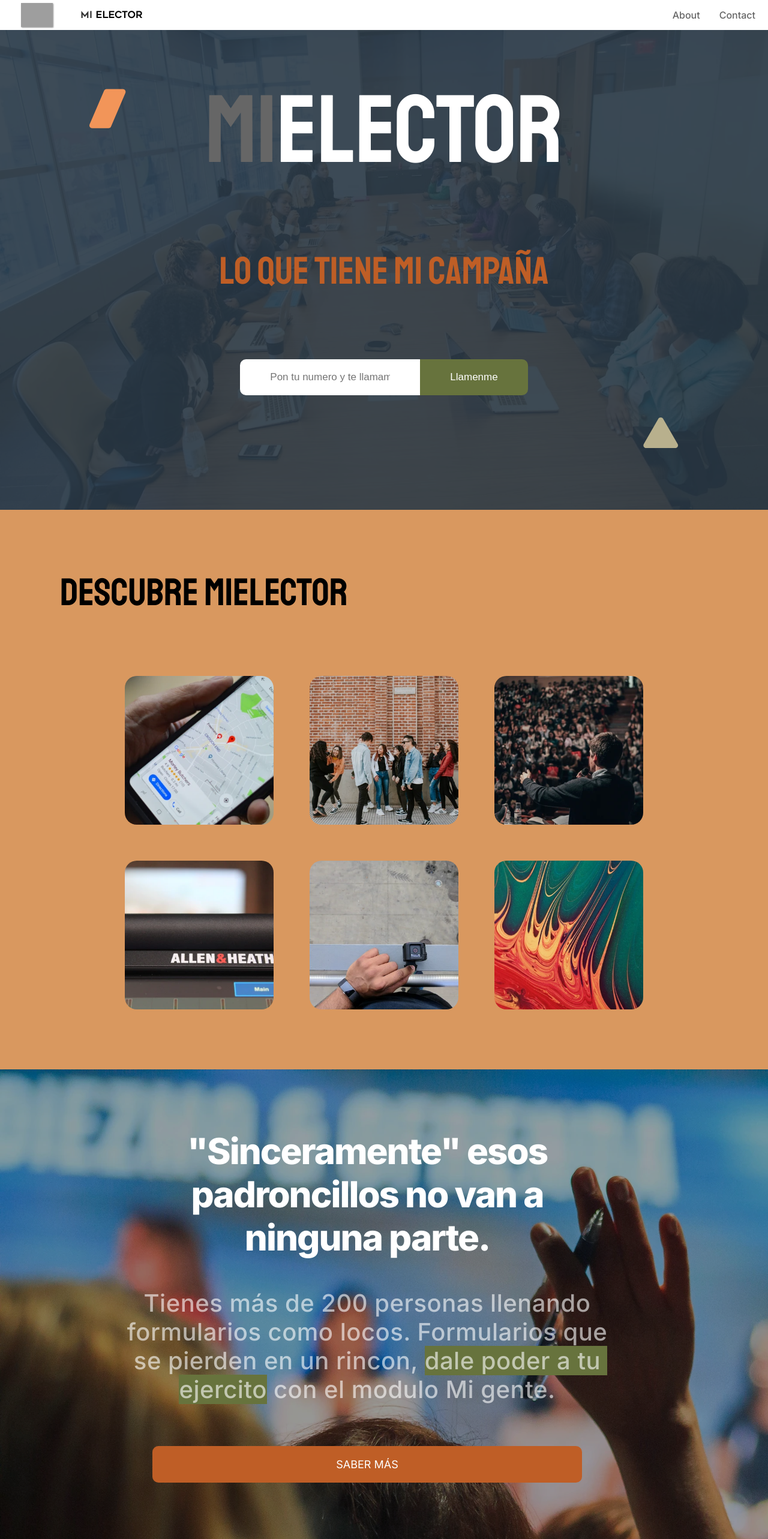
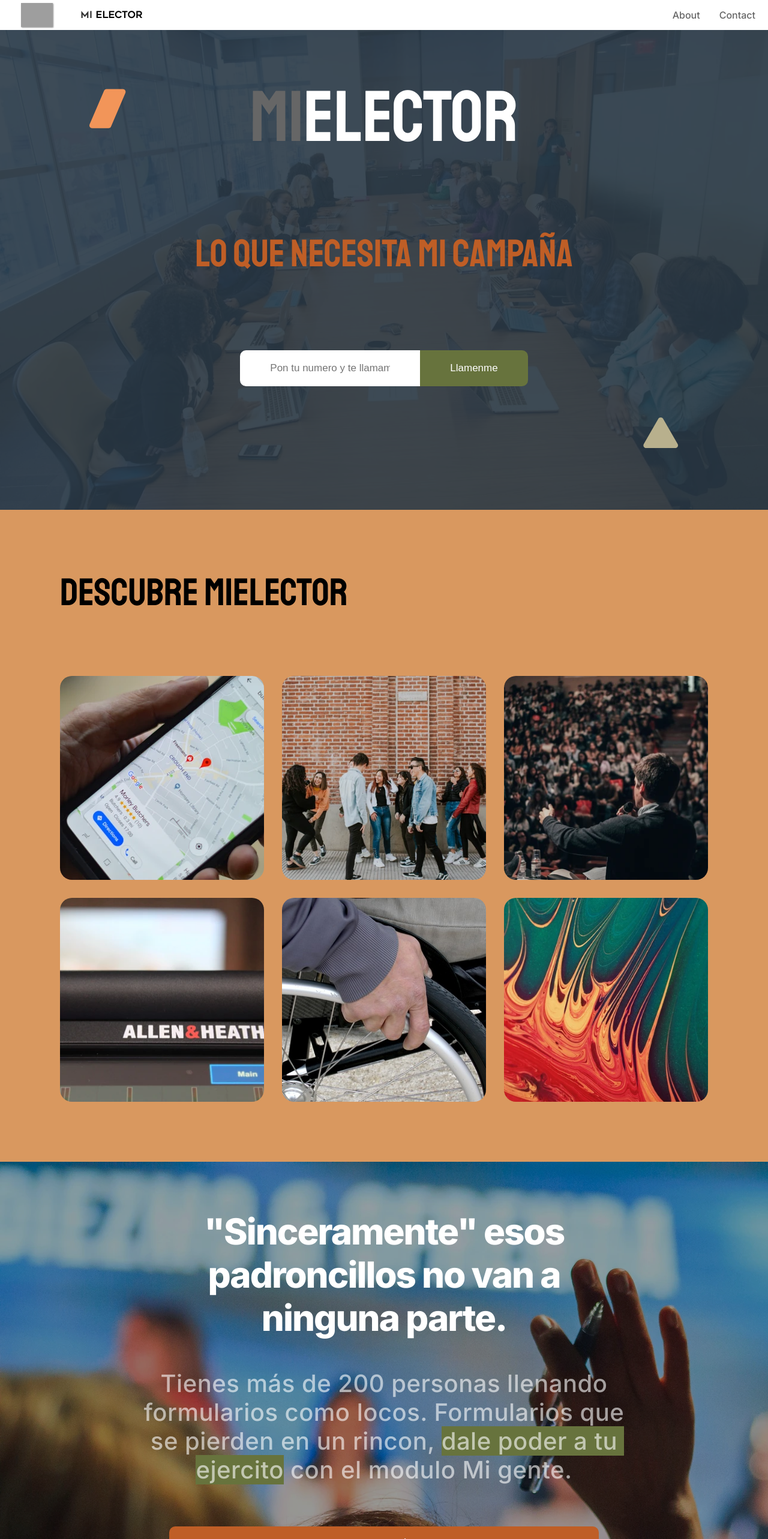
Before and after one commit to lufe023/mielectorlandingpage, a React (Vite) app: page / in a window 1280 px wide. Shown: the top 2566 px of the page at 60% size. Built offline with nearby package versions, Linux system fonts and the light colour scheme; grey boxes are pictures that could not be loaded.

Commit message:
responsive hasta el articulo principal

```diff
--- a/src/components/Header.css
+++ b/src/components/Header.css
@@ -1,5 +1,5 @@
 :root {
-  --color-green-dark: #32401D; /* Verde Oscuro */
+  --color-green-dark: #32401D;
   --color-green: #67733D; /* verde*/
   --color-naranja-fuerte: #BF5E26;
   --color-naranja-ligth: #D9985F;
@@ -184,7 +184,6 @@
   padding: 0;
 }
     .navigation-menu ul {
-
       box-sizing: border-box;
       flex-direction: column;
       position: absolute;
@@ -192,7 +191,7 @@
       left: 0;
       width: 100%;
       height: calc(100vh - 65px);
-      background-color: var(--color-green-dark);
+      background-color: var(--color-naranja-ligth);
       display: none;
     }
 
--- a/src/components/MainSection.css
+++ b/src/components/MainSection.css
@@ -16,20 +16,13 @@
     align-items: center;
     justify-content: center;
     height:100vh;
+    overflow: hidden;
 }
 
-.capa-azul {
-    width: 100%;
-    mix-blend-mode: soft-light;
-    background-color: var(--color-azul);
-    z-index: 2;
-    border-radius: 0px 0px 0px 0px;
-  }
   .capa-imagen{
     background-image: url('../assets/reunion.webp');
     width:100%;
     min-height: 100vh;
-
     opacity: 1;
     z-index: 2;
     background-size: cover;
@@ -42,14 +35,11 @@
       content: "";
       position: absolute;
       background-color: var(--color-azul);
-      top: 50px;
       left: 0;
       width: 100%;
-      height: 100%;
-
+      height: 100vh;
       z-index: 2; /* Asegúrate de que este valor sea mayor que la z-index de .capa-imagen */
       opacity: 0.9;
-
   }
 .content{
     width: 80%;
@@ -57,8 +47,6 @@
     z-index: 20;
     display: flex;
     min-height: 80vh;
-
-
 }
 .title{
   text-transform: uppercase;
@@ -71,7 +59,7 @@
   font-style: normal;
   font-family: "Staatliches", sans-serif;
   color: #ffffff;
-  font-size: 10rem;
+  font-size: 8.5rem;
   letter-spacing: 0em;
   line-height: 1.1;
 
@@ -141,8 +129,12 @@ width: 10%;
   .callme-button:hover{
     background-color: var(--color-green-dark);
   }
-
-  @media screen and (max-width: 760px) and (max-height: 1020px) {
+  @media screen and (min-width: 800px) {
+    .title {
+      font-size: 7.5rem; /* Ejemplo de cambio en el tamaño de fuente específico para el título */
+    }
+  }
+  @media screen and (max-width: 768px) and (max-height: 1024px) {
     /* Agrega aquí los estilos que deseas aplicar cuando el ancho sea menor que 768 píxeles y la altura sea menor que 1024 píxeles */
     /* Por ejemplo, ajustar tamaños de fuente, márgenes, etc. */
     body {
@@ -150,7 +142,7 @@ width: 10%;
     }
 
     .title {
-      font-size: 5rem; /* Ejemplo de cambio en el tamaño de fuente específico para el título */
+      font-size: 6.5rem; /* Ejemplo de cambio en el tamaño de fuente específico para el título */
     }
 
     .callme{
@@ -167,3 +159,16 @@ width: 10%;
     }
     /* Agrega aquí más estilos según tus necesidades */
   }
+
+  @media screen and (max-width: 844px) and (max-height: 390px) {
+    .title {
+      font-size: 5rem; /* Ejemplo de cambio en el tamaño de fuente específico para el título */
+    }
+  }
+
+  @media screen and (max-width: 390px) and (max-height: 844px) {
+    .title {
+      font-size: 5rem; /* Ejemplo de cambio en el tamaño de fuente específico para el título */
+    }
+
+  }
--- a/src/components/MainSection.jsx
+++ b/src/components/MainSection.jsx
@@ -14,7 +14,7 @@ const MainSection = () => {
         </div>
         <div className='columna2'>
         <h1 className='title'><span>Mi</span>elector</h1>
-        <div className='frase'>Lo que tiene mi campaña</div>
+        <div className='frase'>Lo que necesita mi campaña</div>
         <div>
           <form >
             <input className='callme callme-input' type='text' placeholder='Pon tu numero y te llamamos'/>
--- a/src/components/PrincipalArticle.css
+++ b/src/components/PrincipalArticle.css
@@ -18,6 +18,13 @@
     position: relative;
 }
 
+.contenido-articulo-principal{
+    display: flex;
+    justify-content: center;
+    align-items: center;
+    width: 100%;
+}
+
 .contenedor-articulo-principal::before {
     content: "";
     position: absolute;
@@ -32,6 +39,7 @@
 .contenido-articulo-principal{
     display: flex;
     justify-content: center;
+    align-items: center;
     flex-wrap: wrap;
     gap: 50px;
 
@@ -100,3 +108,80 @@ line-height: 1.2;
 
     background-color: var(--color-green);
 }
+
+@media screen and (min-width: 800px) /* monitor normal */ {
+    .contenedor-articulo-principal::before{
+        min-height: 115vh;
+    }
+    .contenedor-articulo-principal{
+        min-height: 115vh;
+        height: auto;
+        display: flex;
+        justify-content: center;
+    }
+
+    /* .tituloarticulo-principal{
+        color: var(--color-blanco);
+        font-size: 40px;
+        width: 100%;
+        font-weight: 800;
+        } */
+
+    .contenido-articulo-principal{
+        width: 80%;
+        justify-content: center;
+        align-items: center;
+        padding: 80px 10px;
+    }
+  }
+
+
+  @media screen and (min-width: 800px) and (max-width: 900px) {
+    .tituloarticulo-principal{
+    font-size: 40px;
+    }
+
+    .contenido-articulo-principal p {
+        font-size: 20px;
+
+    }
+    .contenedor-articulo-principal::before{
+        min-height: 150vh;
+    }
+
+    .contenedor-articulo-principal{
+        min-height: 150vh;
+    }
+  }
+
+@media screen and (max-width: 768px) and (max-height: 1024px) {
+
+
+    .contenedor-articulo-principal{
+        min-height: 150vh;
+    }
+
+    .contenedor-articulo-principal::before {
+        min-height: 150vh;
+
+
+    }
+
+    .contenido-articulo-principal{
+        padding: 50px 0px;
+        width: 100%;
+
+    }
+    .tituloarticulo-principal{
+        color: var(--color-blanco);
+        font-size: 40px;
+        width: 80%;
+        font-weight: 800;
+        }
+
+        .contenido-articulo-principal p{
+            font-size: 30px;
+
+        }
+
+}
--- a/src/components/SectionDescubre.css
+++ b/src/components/SectionDescubre.css
@@ -133,6 +133,26 @@ margin-bottom: 100px;
 .mas:hover{
     background-color: var(--color-naranja-ligth);
 }
+
+@media screen and (min-width: 800px) and (max-width: 900px) {
+  .galeria {
+    width: 100%;
+    display: grid;
+    grid-template-columns: repeat(2, 1fr);
+    gap: 10px;
+  }
+}
+
+@media screen and (min-width: 900px) {
+  .galeria {
+    width: 100%;
+    display: grid;
+    grid-template-columns: repeat(3, 1fr);
+    gap: 30px;
+  }
+}
+
+
 @media screen and (max-width: 390px) and (max-height: 844px) {
     .secctionB{
         padding: 20px;
--- a/src/components/SectionDescubre.jsx
+++ b/src/components/SectionDescubre.jsx
@@ -46,10 +46,10 @@ const SectionDescubre = () => {
           </div>
         </div>
         <div className='imagen-galeria'>
-          <img src='../assets/JvU6mZ4YPVMW5y1SXidACblZ5Wo.webp' alt='Imagen 5' />
+          <img src='../assets/wheelchair-gecaadf7ac_640.jpg' alt='Imagen 5' />
           <div className='texto-superpuesto'>
             <h3>¿Alguien necesita transporte?</h3>
-            <p>Ten un reporte completo de cuantas personas necesitan ayuda para ir a votar</p>
+            <p>Ten un reporte completo de cuales personas necesitan ayuda para ir a votar</p>
             <button className='mas'>Saber más</button>
           </div>
         </div>
```
Also changed, not shown: public/assets/wheelchair-gecaadf7ac_640.jpg (added).
